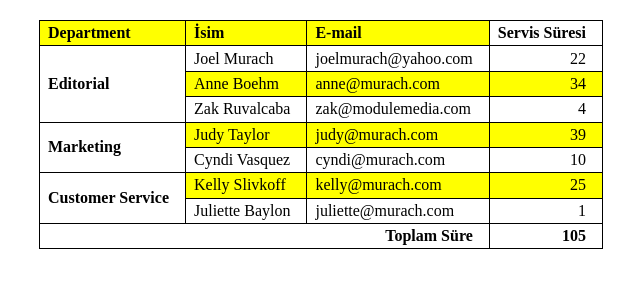
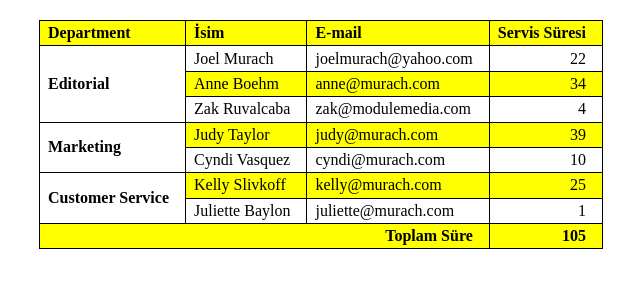
Before and after one commit to ercument0377/ercument0377.github.io, a PHP site: page /odev3/Activity3.html in a window 1280 px wide. Shown: the top 300 px of the page, without its empty margins (246-886 px from the left). Run offline with PHP 8.4, Linux system fonts and the light colour scheme.

Commit message:
Add files via upload

```diff
--- a/odev3/Activity3.css
+++ b/odev3/Activity3.css
@@ -30,7 +30,7 @@
 .right
 {
 	text-align: right;
-	background-color : white;
+	background-color : yellow;
 
 }
 
@@ -38,3 +38,7 @@
 {
 	background-color: yellow;
 }
+tbody tr:nth-child(odd) td
+{
+	background-color: white;
+}
```
